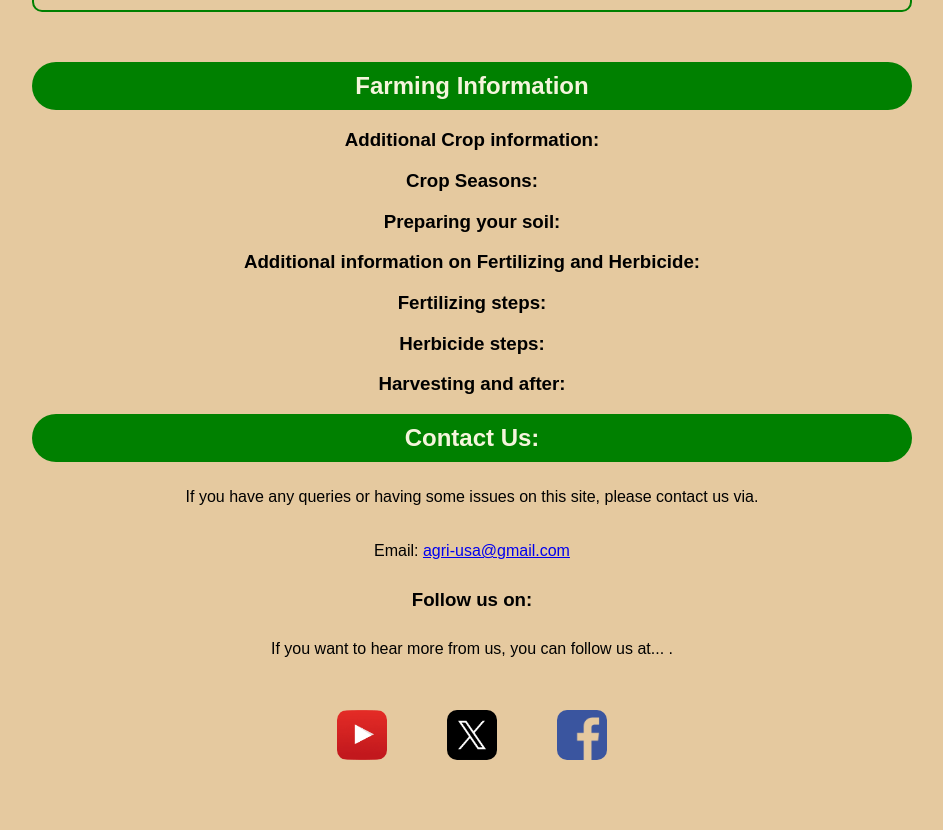
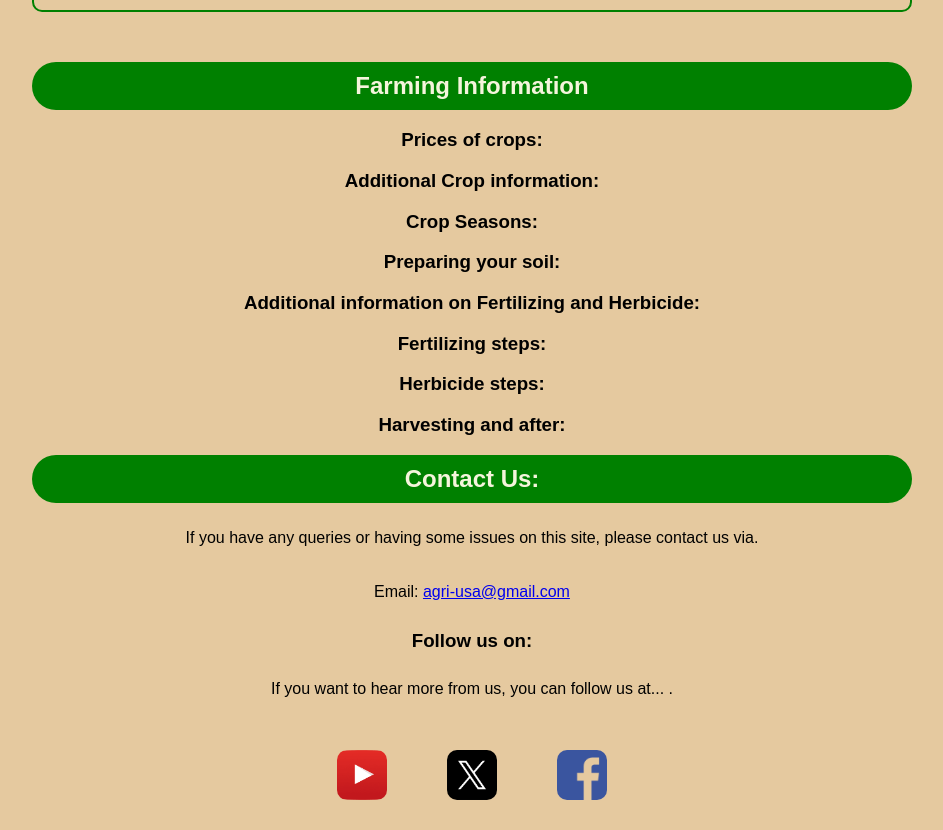
Before and after one commit to Pieter099/grow-fusion, a React (Create React App) app: page / in a window 1280 px wide. Shown: the part 1059-1889 px from the top of the page, without its empty margins (168-1111 px from the left). Before the commit the page ends 1849 px from the top, so only its background shows below. Built offline with nearby package versions, Linux system fonts and the light colour scheme.

Commit message:
Added section to FarmingInfo.js

```diff
--- a/src/FarmingInfo.js
+++ b/src/FarmingInfo.js
@@ -5,6 +5,9 @@ const FarmInfo = () => {
   return (
     <main className="main-section" >
       <h2>Farming Information</h2>
+      <section className="cropPrices">
+        <h3>Prices of crops:</h3>
+      </section>
       <section className="cropProperties">
         <h3>Additional Crop information:</h3>
       </section>
```
